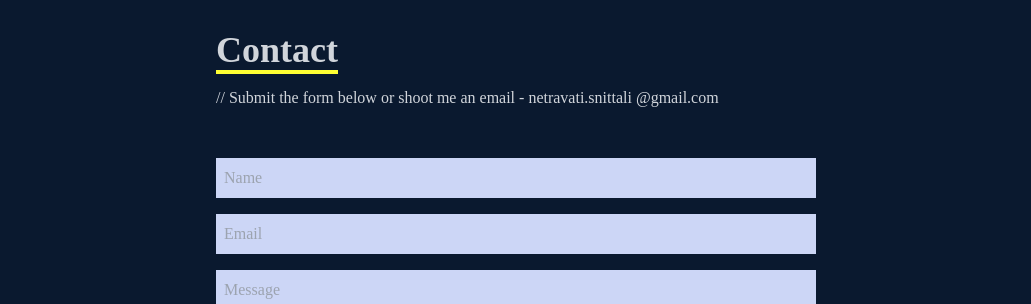
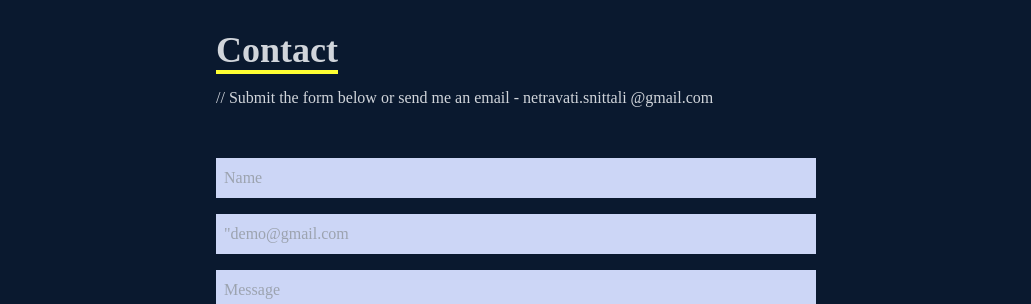
Before and after one commit to NetravatiNittali/portfolio, a React (Create React App) app: page / in a window 1280 px wide. Shown: the part 3186-3490 px from the top of the page, without its empty margins (124-1155 px from the left). Built offline with nearby package versions, Linux system fonts and the light colour scheme.

Commit message:
Add files via upload

```diff
--- a/src/components/Contact.jsx
+++ b/src/components/Contact.jsx
@@ -6,11 +6,11 @@ const Contact = () => {
         <form method='POST' action="https://getform.io/f/73713152-2258-4a8c-9639-3e9e875fe359" className='flex flex-col max-w-[600px] w-full'>
             <div className='pb-8 '>
                 <p className='text-4xl  font-bold inline border-b-4 border-[#FFFF33] text-gray-300'>Contact</p>
-                <p className='text-gray-300 py-4'>// Submit the form below or shoot me an email - netravati.snittali @gmail.com</p>
+                <p className='text-gray-300 py-4'>// Submit the form below or send me an email - netravati.snittali @gmail.com</p>
             </div>
-            <input className='bg-[#ccd6f6] p-2' type="text" placeholder='Name' name='name' />
-            <input className='my-4 p-2 bg-[#ccd6f6]' type="email" placeholder='Email' name='email' />
-            <textarea className='bg-[#ccd6f6] p-2' name="message" rows="5.5" placeholder='Message'></textarea>
+            <input className='bg-[#ccd6f6] p-2' type="text" placeholder='Name' name='name' autocomplete="off" required />
+            <input className='my-4 p-2 bg-[#ccd6f6]' type="email" placeholder='"demo@gmail.com' name='email' autocomplete="off" required/>
+            <textarea className='bg-[#ccd6f6] p-2' name="message" rows="5.5" placeholder='Message' autocomplete="off"  min ="5" required></textarea>
             <button className='text-white border-2 hover:bg-[#FFFF33] hover:border-[#FFFF33] hover:text-black hover:font-bold px-4 py-3 my-8 mx-auto flex items-center'>Let's Collaborate</button>
         </form>
     </div>
```
